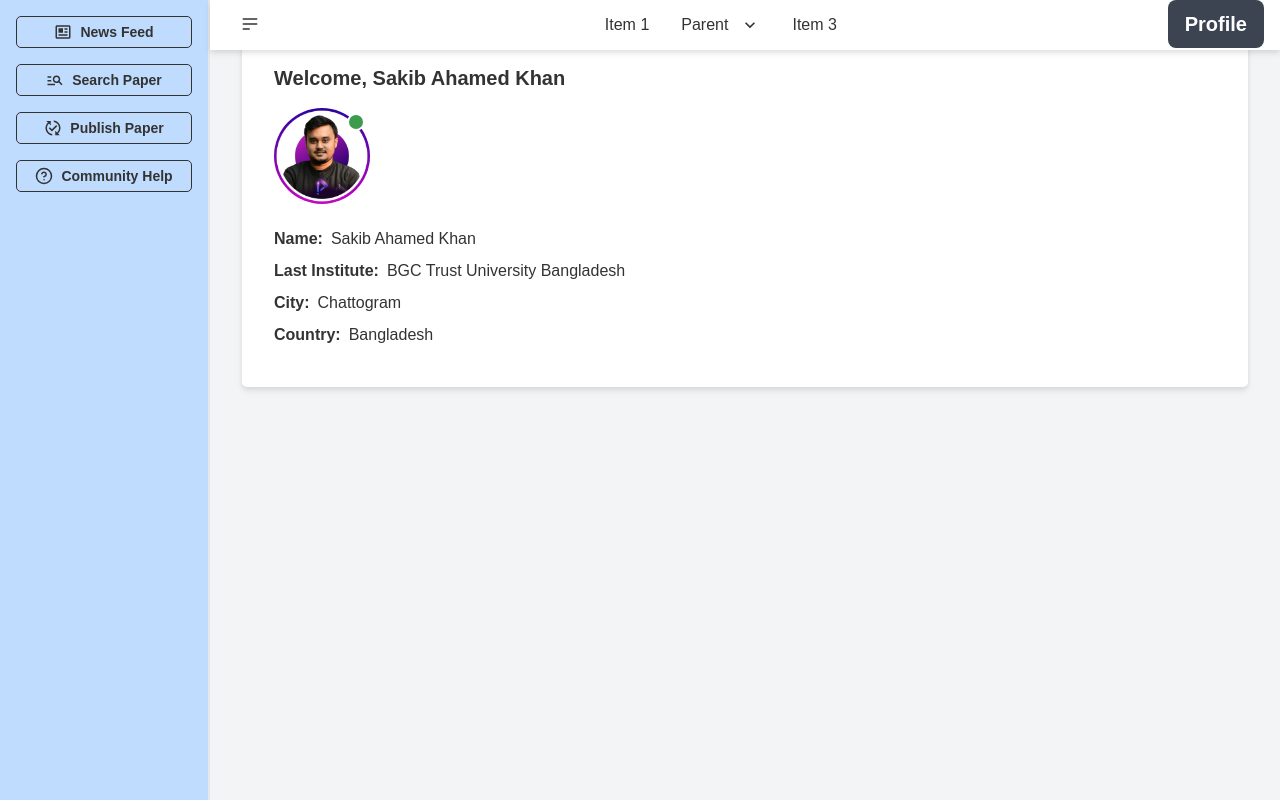
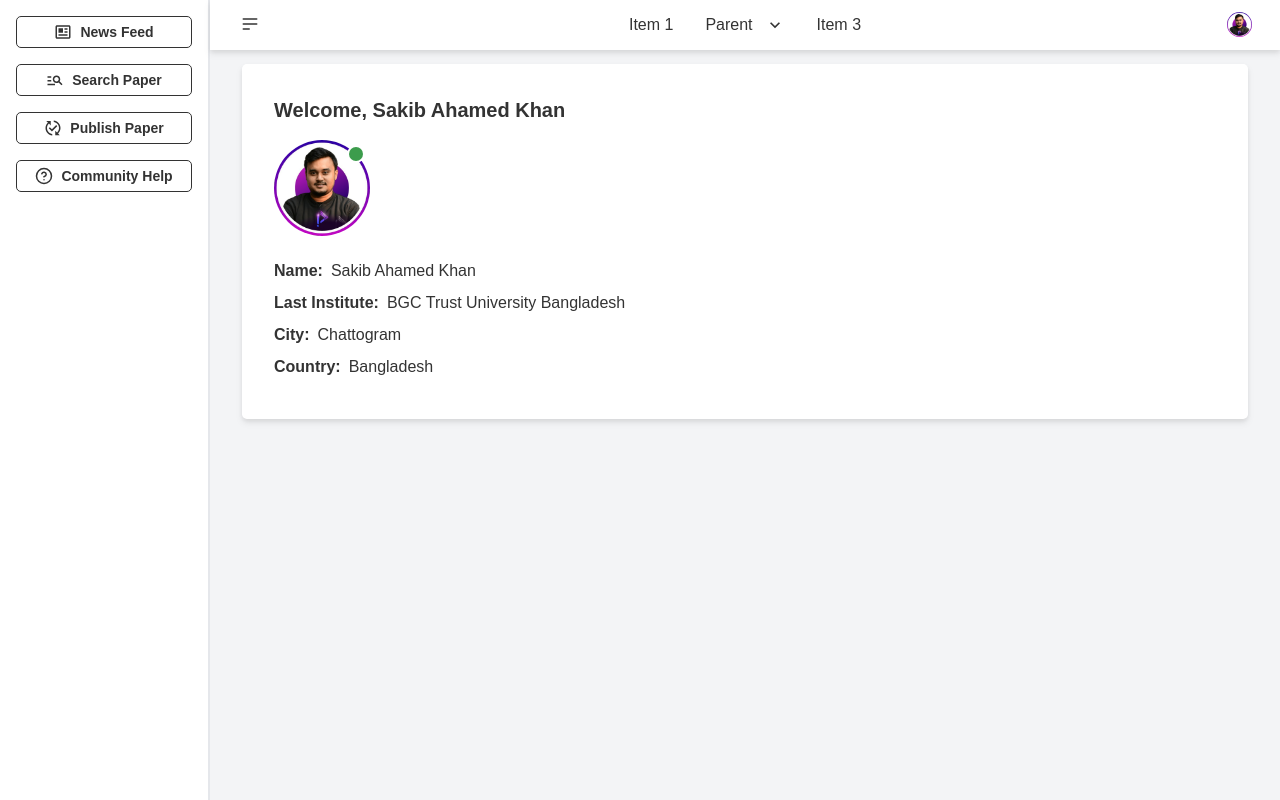
Before and after one commit to SakibAhamedKhan/Final-Year-Project, a React (Create React App) app: page /profile in a window 1280 px wide. Built offline with nearby package versions, Linux system fonts and the light colour scheme.

Commit message:
menu done

```diff
--- a/src/App.js
+++ b/src/App.js
@@ -9,6 +9,7 @@ import Community from './pages/community/community';
 import Profile from './pages/profile/profile';
 import Newsfeed from './pages/newsFeed/newsfeed';
 import UpperNavbar from './pages/shared/upperNavbar';
+import Login from './pages/account/login';
 
 class App extends Component {
   render() {
--- /dev/null
+++ b/src/pages/account/login.js
@@ -0,0 +1,12 @@
+
+
+function Login () {
+
+    return (
+        <div>
+            <p>Hello</p>
+        </div>
+    );
+}
+
+export default Login;
--- a/src/pages/home/home.js
+++ b/src/pages/home/home.js
@@ -7,6 +7,7 @@ import Profile from '../profile/profile';
 import Navbar from '../shared/navbar';
 import UpperNavbar from '../shared/upperNavbar';
 import { Route, Router, Routes } from 'react-router-dom';
+import Login from '../account/login';
 
 function Home() {
     const [show, setShow] = useState(true);
@@ -14,7 +15,7 @@ function Home() {
 
     return (
         <div className='flex flex-row'>
-            <div className={`${show? 'bg-blue-200': 'bg-white w-[50px]'} border-r-2 h-screen border-gray-2001`} >
+            <div className={`${show? '': 'bg-white w-[50px]'} border-r-2 h-screen border-gray-2001`} >
                 <Navbar show={show}/>
             </div>
 
@@ -22,12 +23,12 @@ function Home() {
                 <div className='h-[40px] bg-white w-full drop-shadow-md absolute z-10'>
                     <UpperNavbar show={show} setShow={setShow}/>
                 </div>
-                <Routes >
+                <Routes>
                     <Route path='/' element={<Newsfeed></Newsfeed>}></Route>
-                    <Route path='/papersearch' element={<PaperSearch></PaperSearch>}></Route>
-                    <Route path='/paperpublish' element={<PaperPublish></PaperPublish>}></Route>
-                    <Route path='/community' element={<Community></Community>}></Route>
-                    <Route path='/profile' element={<Profile></Profile>}></Route>
+                    <Route path='papersearch' element={<PaperSearch></PaperSearch>}></Route>
+                    <Route path='paperpublish' element={<PaperPublish></PaperPublish>}></Route>
+                    <Route path='community' element={<Community></Community>}></Route>
+                    <Route path='profile' element={<Profile></Profile>}></Route>
                 </Routes>
             </div>
         </div>
--- a/src/pages/profile/profile.js
+++ b/src/pages/profile/profile.js
@@ -9,7 +9,7 @@ function Profile() {
         setUser(User);
     })
     return (
-        <div className="p-8 flex flex-col overflow-y-scroll h-screen">
+        <div className="px-8 pt-16 pb-2 flex flex-col overflow-y-scroll h-screen">
             <div className="card bg-base-100 drop-shadow-md rounded-[5px] p-8">
                 <h2 className="mb-4 font-semibold text-xl">Welcome, {user.name}</h2>
                 <div className="mb-4">
--- a/src/pages/shared/upperNavbar.js
+++ b/src/pages/shared/upperNavbar.js
@@ -1,7 +1,12 @@
-import { NavLink } from "react-router-dom";
+import { NavLink, useNavigate } from "react-router-dom";
+import image1 from './../../assets/img/Sakib.jpeg';
+import {RiLogoutBoxRFill} from "react-icons/ri"
+import {AiFillSetting} from "react-icons/ai"
+import {CgProfile} from "react-icons/cg"
 
 function UpperNavbar(props) {
     const {show, setShow} = props;
+    const navigate = useNavigate();
 
     const changeShow = () => {
         setShow(!show);
@@ -30,8 +35,34 @@ function UpperNavbar(props) {
                 </ul>
             </div>
             <div className="justify-self-end">
-                <NavLink to='/profile' className="btn btn-ghost normal-case text-xl">Profile</NavLink>
-            </div>
+                  <div className="dropdown dropdown-end">
+                    <label tabIndex={0} className="btn btn-ghost btn-circle avatar">
+                        <div className="w-[25px] rounded-full">
+                        <img src={image1} />
+                        </div>
+                    </label>
+                    <ul tabIndex={0} className="mt-3 p-2 shadow dropdown-content bg-base-100 rounded-box w-40">
+                        <li className="px-2 py-1 hover:bg-gray-200 rounded-md cursor-pointer w-full">
+                            <div onClick={()=>{navigate('/profile')}} className="flex flex-row items-center">
+                            <div className="text-lg pr-2"><CgProfile /></div>
+                            <div>Profile</div>
+                            </div>
+                        </li>
+                        <li className="px-2 py-1 hover:bg-gray-200 rounded-md cursor-pointer w-full w-full">
+                            <div onClick={()=>{navigate('/profile')}} className="flex flex-row items-center">
+                            <div className="text-lg pr-2"><AiFillSetting /></div>
+                            <div>Settings</div>
+                            </div>
+                        </li>
+                        <li className="px-2 py-1 hover:bg-gray-200 rounded-md cursor-pointer w-full w-full">
+                            <div onClick={()=>{navigate('/profile')}} className="flex flex-row items-center">
+                            <div className="text-lg pr-2"><RiLogoutBoxRFill /></div>
+                            <div>Log out</div>
+                            </div>
+                        </li>
+                        </ul>
+                    </div>
+                </div>
     </div>
     );
 }
```
Also changed, not shown: src/pages/account/signup.js (added, +10 -0 lines).
